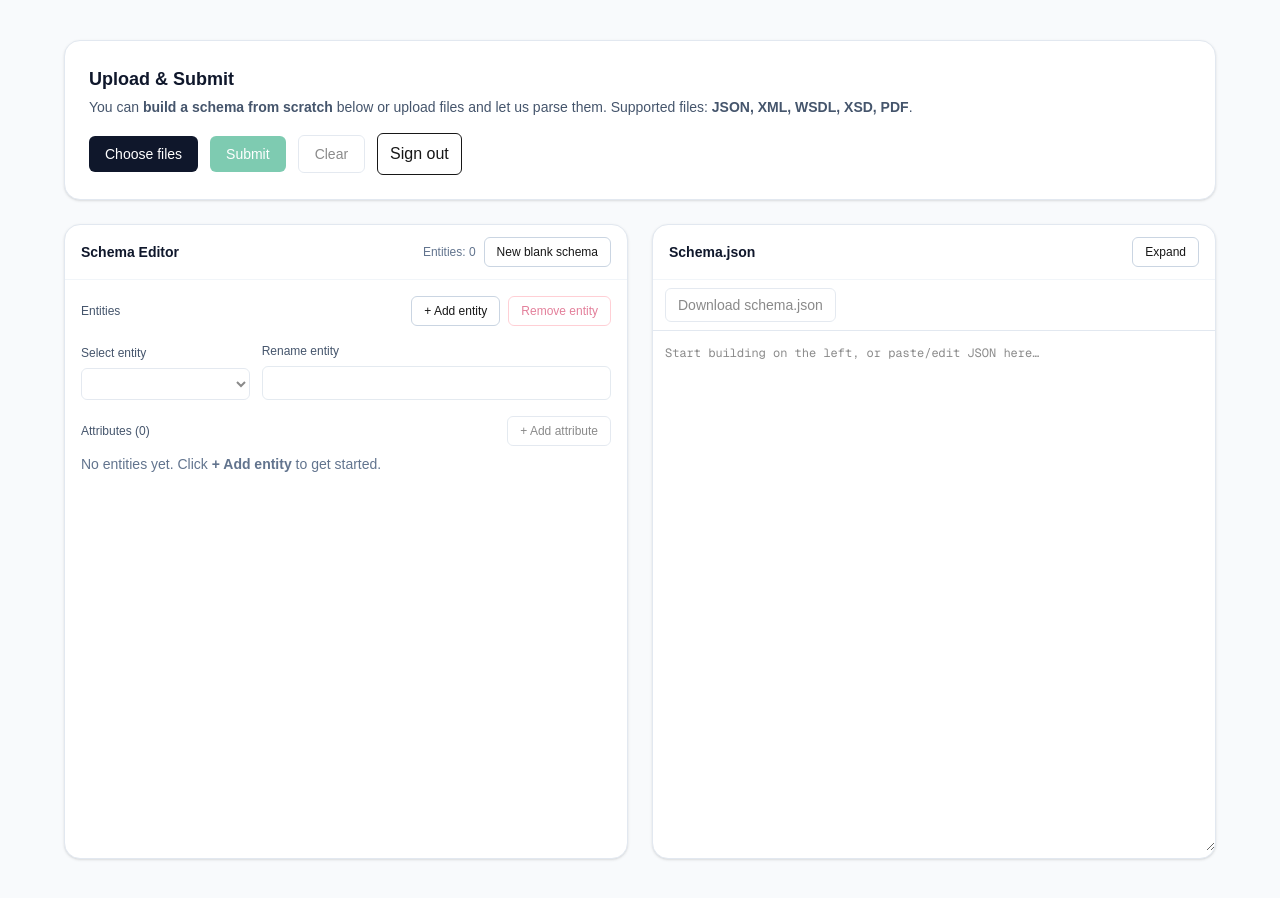
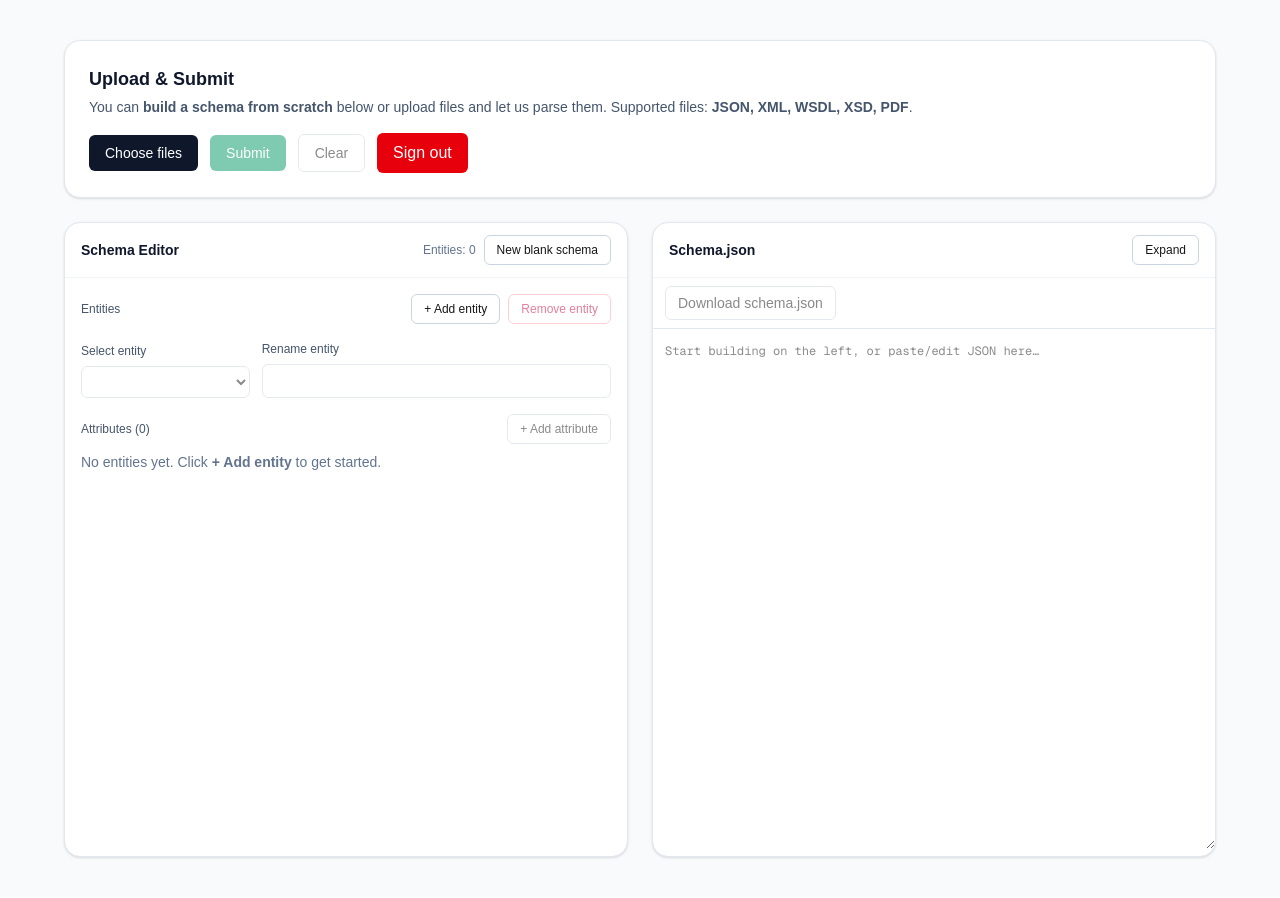
Before and after one commit to konstantinos-orfanoudis/powershell-xml, a Next.js app in the folder New_Design_PS/: page /UploadFilesForSchemaCreation in a window 1280 px wide. Built offline with nearby package versions, Linux system fonts and the light colour scheme.

Commit message:
logout red button

```diff
--- a/New_Design_PS/app/UploadFilesForSchemaCreation/page.tsx
+++ b/New_Design_PS/app/UploadFilesForSchemaCreation/page.tsx
@@ -517,7 +517,8 @@ export default function UploadPage() {
   onClick={() => {
     window.location.href = "/.auth/logout?post_logout_redirect_uri=/";
   }}
-  className="inline-flex items-center justify-center rounded-md border px-3 py-2 hover:bg-slate-50"
+   className="inline-flex items-center justify-center rounded-md bg-red-600 px-4 py-2 text-white
+             hover:bg-red-700 focus-visible:outline-none focus-visible:ring-2 focus-visible:ring-red-400"
 >
   Sign out
 </button>
--- a/New_Design_PS/app/XML-Validator/page.tsx
+++ b/New_Design_PS/app/XML-Validator/page.tsx
@@ -976,8 +976,9 @@ export default function Page() {
   onClick={() => {
     window.location.href = "/.auth/logout?post_logout_redirect_uri=/";
   }}
-  className="inline-flex items-center justify-center rounded-md border px-3 py-2 hover:bg-slate-50"
->
+
+   className="inline-flex items-center justify-center rounded-md bg-red-600 px-4 py-2 text-white
+             hover:bg-red-700 focus-visible:outline-none focus-visible:ring-2 focus-visible:ring-red-400">
   Sign out
 </button>
         </div>
--- a/New_Design_PS/app/powershell-XML/ClientPage.tsx
+++ b/New_Design_PS/app/powershell-XML/ClientPage.tsx
@@ -3797,7 +3797,8 @@ ${selected!.script || ""}`;
   onClick={() => {
     window.location.href = "/.auth/logout?post_logout_redirect_uri=/";
   }}
-  className="inline-flex items-center justify-center rounded-md border px-3 py-2 hover:bg-slate-50"
+ className="inline-flex items-center justify-center rounded-md bg-red-600 px-4 py-2 text-white
+             hover:bg-red-700 focus-visible:outline-none focus-visible:ring-2 focus-visible:ring-red-400"
 >
   Sign out
 </button>
```
